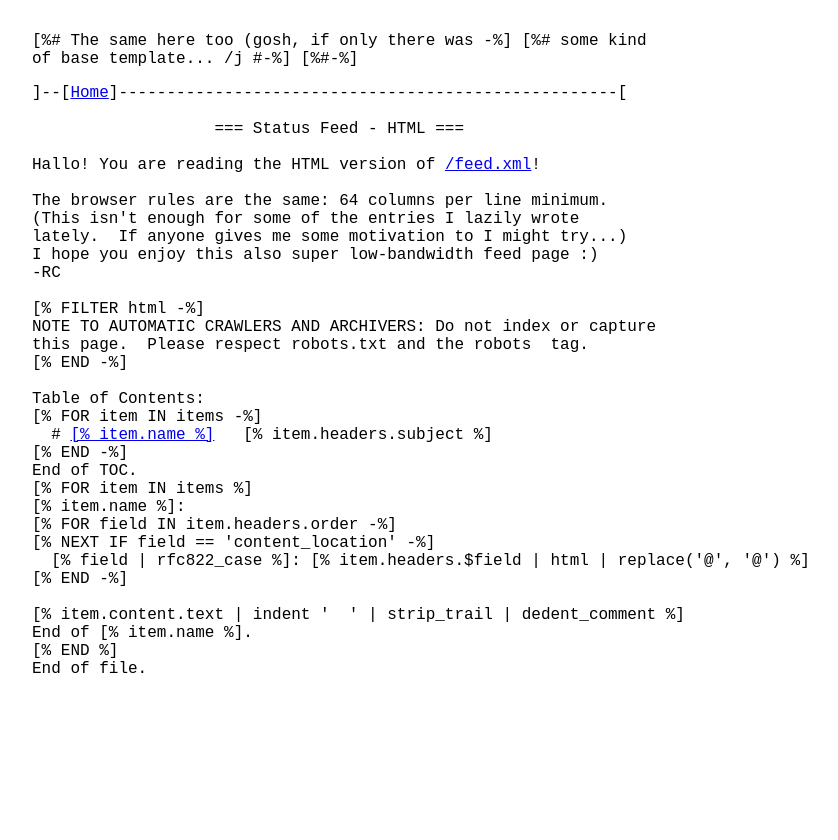
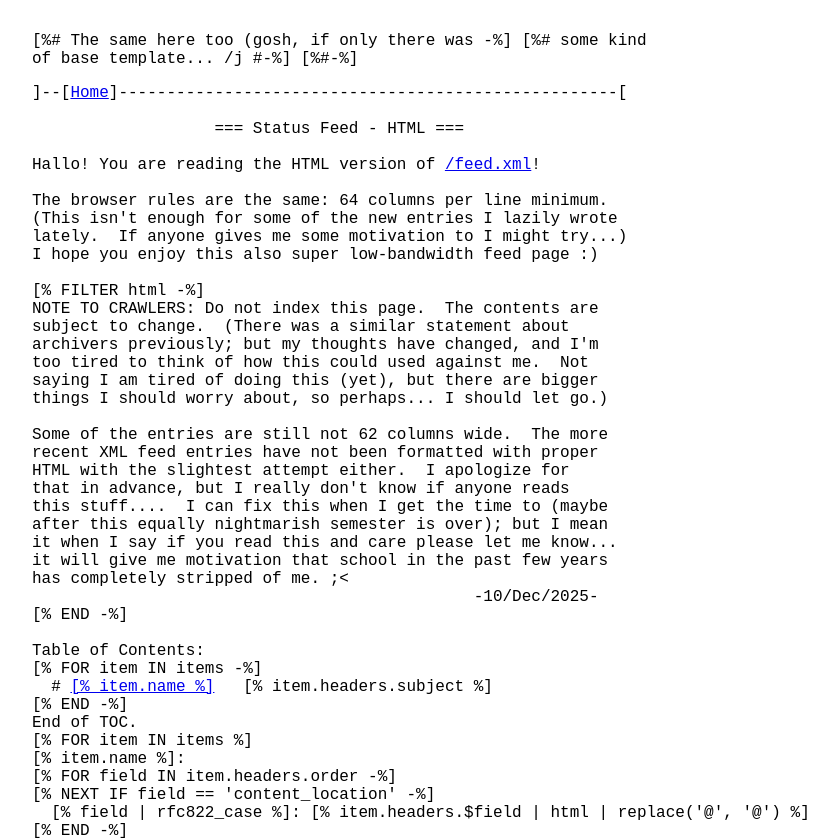
Before and after one commit to rapidcow/status.rapidcow.org, a plain HTML site: page feed.html in a window 1280 px wide. Shown: the top 840 px of the page, without its empty margins (0-838 px from the left). Before the commit the page ends 800 px from the top, so only its background shows below. Drawn offline with Linux system fonts and the light colour scheme.

Commit message:
update crawler policy

```diff
--- a/feed.html
+++ b/feed.html
@@ -11,25 +11,41 @@
     pre { font-family: monospace; }
   </style>
   <link rel="alternate" type="application/rss+xml" title="Site Status RSS Feed" href="[% BASE_URL %]feed.xml">
-  <meta name="robots" content="noindex">
+  <!-- https://developers.google.com/search/docs/crawling-indexing/robots-meta-tag
+    I still think search engines should not index us. -->
+  <meta name="robots" content="noindex nofollow">
   <title>Site Status Feed</title>
 </head>
 <body><pre>
-]--[<a href="/">Home</a>]----------------------------------------------------[
+]--[<a href=".">Home</a>]----------------------------------------------------[
 
                    === Status Feed - HTML ===
 
 Hallo! You are reading the HTML version of <a href="[% BASE_URL %]feed.xml">/feed.xml</a>!
 
 The browser rules are the same: 64 columns per line minimum.
-(This isn't enough for some of the entries I lazily wrote
+(This isn't enough for some of the new entries I lazily wrote
 lately.  If anyone gives me some motivation to I might try...)
 I hope you enjoy this also super low-bandwidth feed page :)
--RC
 
 [% FILTER html -%]
-NOTE TO AUTOMATIC CRAWLERS AND ARCHIVERS: Do not index or capture
-this page.  Please respect robots.txt and the robots <meta> tag.
+NOTE TO CRAWLERS: Do not index this page.  The contents are
+subject to change.  (There was a similar statement about
+archivers previously; but my thoughts have changed, and I'm
+too tired to think of how this could used against me.  Not
+saying I am tired of doing this (yet), but there are bigger
+things I should worry about, so perhaps... I should let go.)
+
+Some of the entries are still not 62 columns wide.  The more
+recent XML feed entries have not been formatted with proper
+HTML with the slightest attempt either.  I apologize for
+that in advance, but I really don't know if anyone reads
+this stuff....  I can fix this when I get the time to (maybe
+after this equally nightmarish semester is over); but I mean
+it when I say if you read this and care please let me know...
+it will give me motivation that school in the past few years
+has completely stripped of me. ;<
+                                              -10/Dec/2025-
 [% END -%]
 
 Table of Contents:
```
Also changed, not shown: robots.txt.
